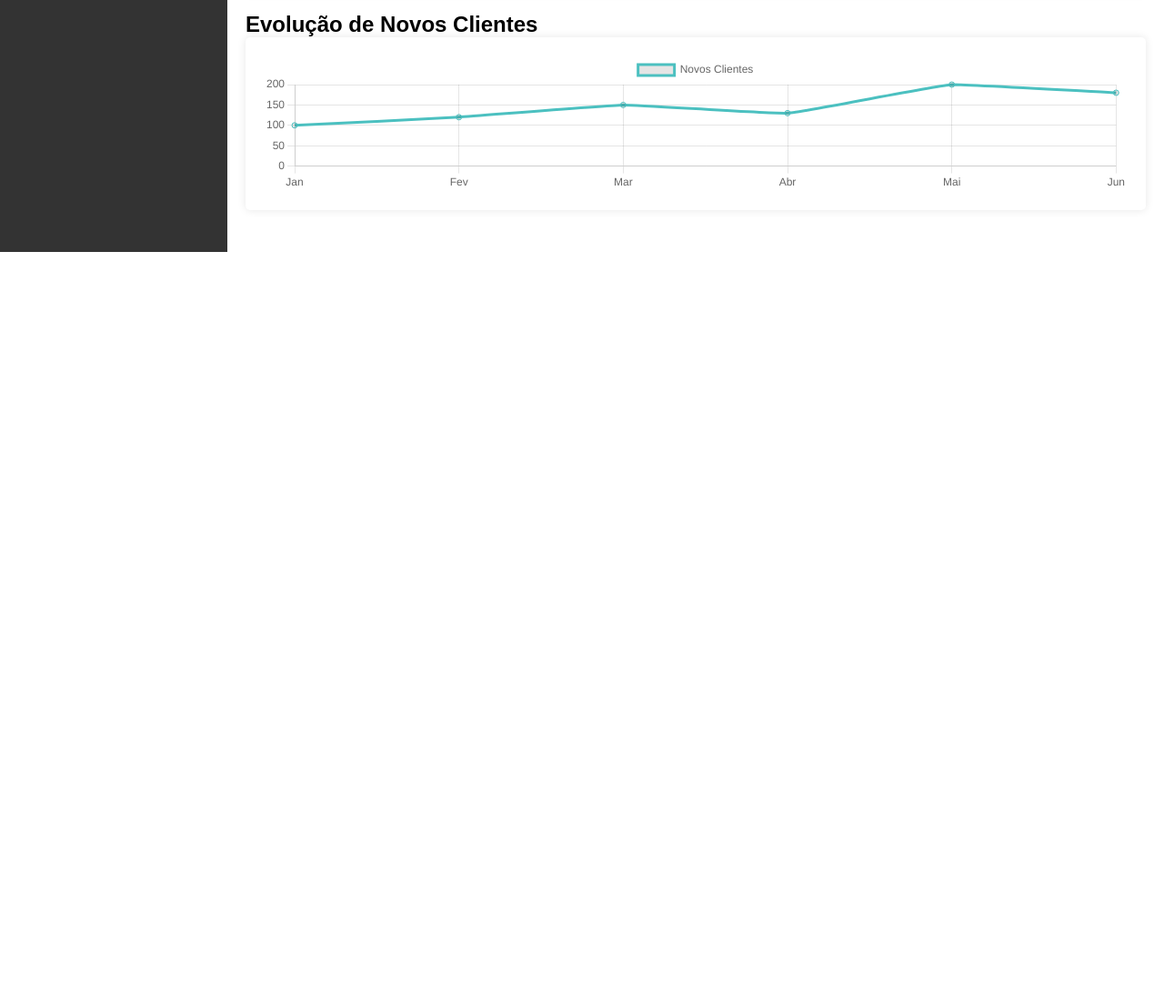
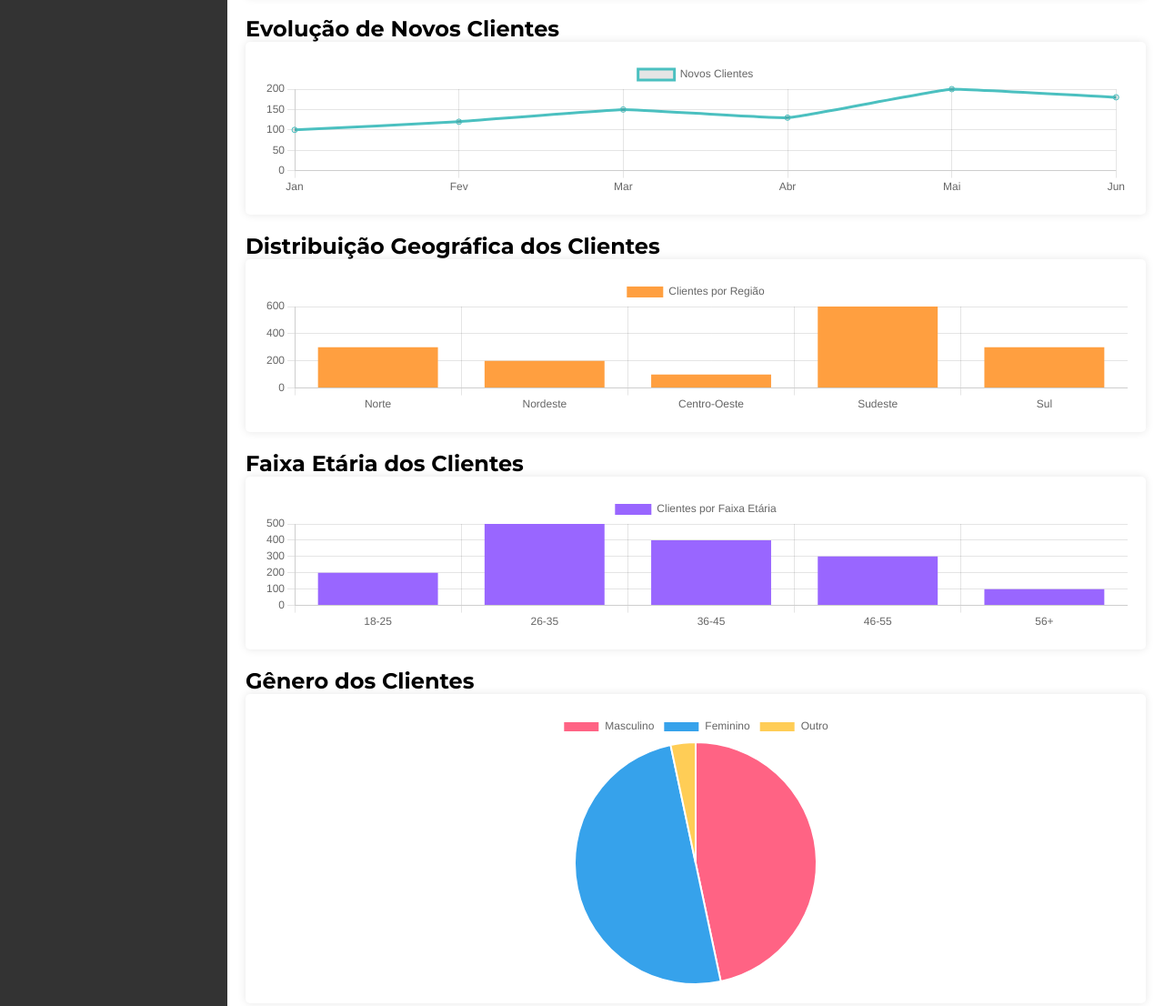
Before and after one commit to KeyssonG/Dasboard-Js, a plain HTML site: page index.html in a window 1280 px wide. Shown: the part 523-1629 px from the top of the page at 91% size. Before the commit the page ends 800 px from the top, so only its background shows below. Drawn offline with nearby package versions, Linux system fonts and the light colour scheme.

Commit message:
Adicionadas seções ao dashboard para exibir dados demográficos dos clientes
istribuição Geográfica
  - Faixa Etária
  - Gênero
- Incluídas novas entradas no menu de navegação para acessar essas seções.
- Configurados gráficos adicionais utilizando Chart.js para visualização dos dados demográficos.
- Garantida a inicialização dos gráficos após o carregamento completo do DOM.
- Adicionados dados fictícios para simular os novos gráficos.

```diff
--- a/index.html
+++ b/index.html
@@ -1,5 +1,6 @@
 <!DOCTYPE html>
 <html lang="pt-BR">
+
 <head>
     <meta charset="UTF-8">
     <meta name="viewport" content="width=device-width, initial-scale=1.0">
@@ -7,6 +8,7 @@
     <link rel="stylesheet" href="styles.css">
     <script src="https://cdn.jsdelivr.net/npm/chart.js"></script>
 </head>
+
 <body>
     <div class="dashboard">
         <div class="sidebar">
@@ -15,6 +17,9 @@
                 <li><a href="#clientes-cadastrados">Clientes Cadastrados</a></li>
                 <li><a href="#tipo-cliente">Distribuição por Tipo de Cliente</a></li>
                 <li><a href="#evolucao-clientes">Evolução de Novos Clientes</a></li>
+                <li><a href="#distribuicao-geografica">Distribuição Geográfica</a></li>
+                <li><a href="#faixa-etaria">Faixa Etária</a></li>
+                <li><a href="#genero">Gênero</a></li>
             </ul>
         </div>
         <div class="content">
@@ -41,9 +46,31 @@
                     <canvas id="evolucaoClientesChart"></canvas>
                 </div>
             </section>
+
+            <section id="distribuicao-geografica">
+                <h2>Distribuição Geográfica dos Clientes</h2>
+                <div class="chart-container">
+                    <canvas id="distribuicaoGeograficaChart"></canvas>
+                </div>
+            </section>
+
+            <section id="faixa-etaria">
+                <h2>Faixa Etária dos Clientes</h2>
+                <div class="chart-container">
+                    <canvas id="faixaEtariaChart"></canvas>
+                </div>
+            </section>
+
+            <section id="genero">
+                <h2>Gênero dos Clientes</h2>
+                <div class="chart-container">
+                    <canvas id="generoChart"></canvas>
+                </div>
+            </section>
         </div>
     </div>
 
     <script src="scripts.js"></script>
 </body>
+
 </html>
--- a/scripts.js
+++ b/scripts.js
@@ -8,6 +8,19 @@ document.addEventListener('DOMContentLoaded', function() {
     const evolucaoClientes = {
         labels: ['Jan', 'Fev', 'Mar', 'Abr', 'Mai', 'Jun'],
         novosClientes: [100, 120, 150, 130, 200, 180]
+    };
+    // Novos dados para gráficos demográficos
+    const distribuicaoGeografica = {
+        labels: ['Norte', 'Nordeste', 'Centro-Oeste', 'Sudeste', 'Sul'],
+        data: [300, 200, 100, 600, 300]
+    };
+    const faixaEtaria = {
+        labels: ['18-25', '26-35', '36-45', '46-55', '56+'],
+        data: [200, 500, 400, 300, 100]
+    };
+    const genero = {
+        labels: ['Masculino', 'Feminino', 'Outro'],
+        data: [700, 750, 50]
     };
 
     // Atualiza o número total de clientes cadastrados
@@ -61,4 +74,73 @@ document.addEventListener('DOMContentLoaded', function() {
             }
         }
     });
+
+    // Configuração do gráfico de distribuição geográfica
+    const distribuicaoGeograficaChart = new Chart(document.getElementById('distribuicaoGeograficaChart'), {
+        type: 'bar',
+        data: {
+            labels: distribuicaoGeografica.labels,
+            datasets: [{
+                label: 'Clientes por Região',
+                data: distribuicaoGeografica.data,
+                backgroundColor: '#ff9f40'
+            }]
+        },
+        options: {
+            responsive: true,
+            maintainAspectRatio: false,
+            scales: {
+                y: {
+                    beginAtZero: true
+                }
+            }
+        }
+    });
+
+    // Configuração do gráfico de faixa etária
+    const faixaEtariaChart = new Chart(document.getElementById('faixaEtariaChart'), {
+        type: 'bar',
+        data: {
+            labels: faixaEtaria.labels,
+            datasets: [{
+                label: 'Clientes por Faixa Etária',
+                data: faixaEtaria.data,
+                backgroundColor: '#9966ff'
+            }]
+        },
+        options: {
+            responsive: true,
+            maintainAspectRatio: false,
+            scales: {
+                y: {
+                    beginAtZero: true
+                }
+            }
+        }
+    });
+
+    // Configuração do gráfico de gênero
+    const generoChart = new Chart(document.getElementById('generoChart'), {
+        type: 'pie',
+        data: {
+            labels: genero.labels,
+            datasets: [{
+                label: 'Distribuição por Gênero',
+                data: genero.data,
+                backgroundColor: ['#ff6384', '#36a2eb', '#ffcd56']
+            }]
+        },
+        options: {
+            responsive: true,
+            maintainAspectRatio: false,
+            legend: {
+                position: 'right',
+                labels: {
+                    boxWidth: 12,
+                    fontSize: 14,
+                    padding: 20
+                }
+            }
+        }
+    });
 });
--- a/styles.css
+++ b/styles.css
@@ -1,3 +1,5 @@
+@import url('https://fonts.googleapis.com/css2?family=Montserrat:ital,wght@0,100..900;1,100..900&display=swap');
+
 * {
     margin: 0;
     padding: 0;
@@ -5,7 +7,7 @@
 }
 
 body {
-    font-family: Arial, sans-serif;
+    font-family: "Montserrat", sans-serif;
 }
 
 .dashboard {
```
